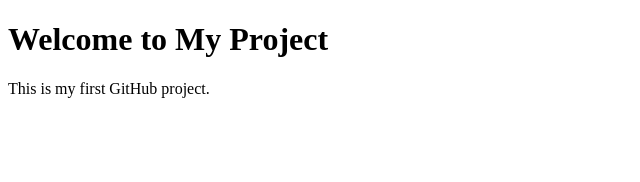
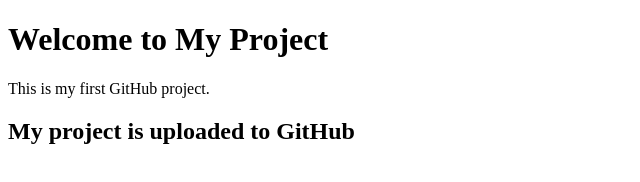
Before and after one commit to ummadisettijayasudha136-ship-it/hello-github-repository, a plain HTML site: page index.html in a window 1280 px wide. Shown: the whole page, without its empty margins (0-640 px from the left). Drawn offline with Linux system fonts and the light colour scheme.

Commit message:
Updated project

```diff
--- a/index.html
+++ b/index.html
@@ -9,3 +9,4 @@
     <p>This is my first GitHub project.</p>
 </body>
 </html>
+<h2>My project is uploaded to GitHub</h2>
```
